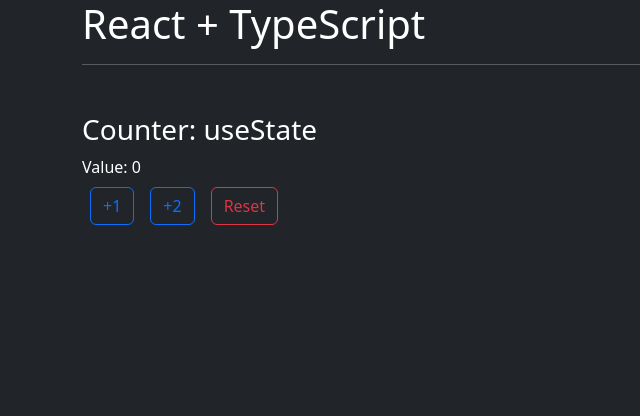
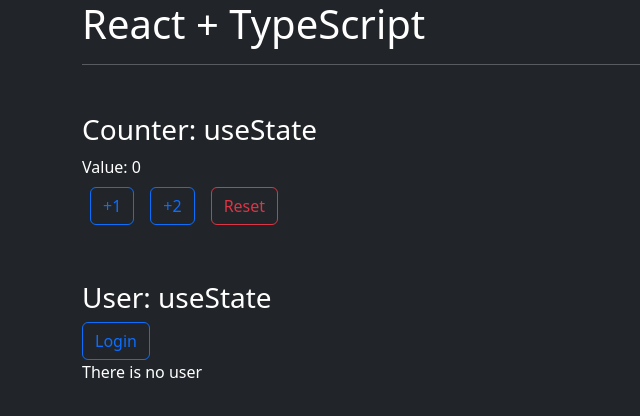
Before and after one commit to Nelitaa/react-typescript, a React (Create React App) app: page / in a window 1280 px wide. Shown: the top 416 px of the page, without its empty margins (0-640 px from the left). Built offline with nearby package versions, Linux system fonts and the light colour scheme.

Commit message:
Add User.tsx component

```diff
--- a/src/App.tsx
+++ b/src/App.tsx
@@ -1,4 +1,5 @@
-import { Counter } from "./components/Counter";
+import { Counter } from './components/Counter';
+import { User } from './components/User';
 
 function App() {
   return (
@@ -6,6 +7,7 @@
       <h1>React + TypeScript</h1>
       <hr/>
       <Counter />
+      <User />
     </>
   );
 }
--- /dev/null
+++ b/src/components/User.tsx
@@ -0,0 +1,35 @@
+import { useState } from 'react';
+
+export const User = () => {
+
+  interface User {
+    id: number;
+    name: string;
+  }
+
+  const [user, setUser] = useState<User>();
+
+  const login = () => {
+    setUser({
+      id: 123,
+      name: 'Marianela',
+    })
+  }
+
+  return (
+    <div className="mt-5">
+      <h3>User: useState</h3>
+      <button
+      onClick={ login }
+        className="btn btn-outline-primary">
+        Login
+      </button>
+      {user ? (
+        <div>
+          <p>Id: {user.id}</p>
+          <p>Name: {user.name}</p>
+        </div>
+        ) : <p>There is no user</p>}
+    </div>
+  )
+}
```
